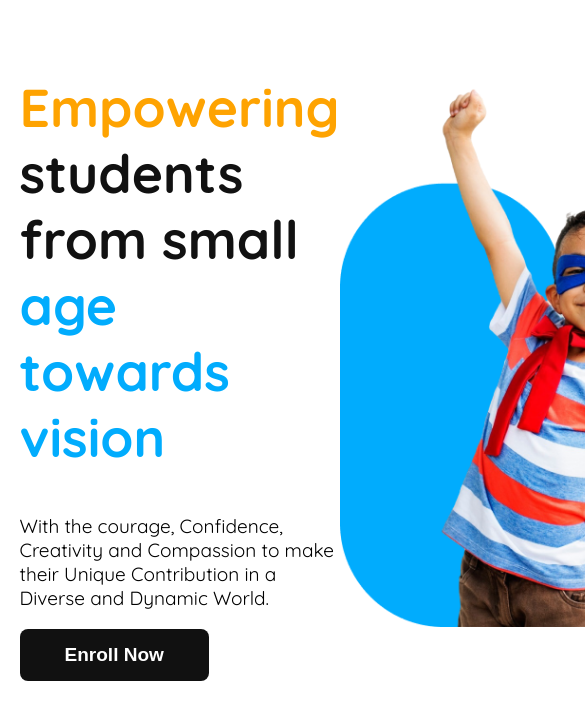
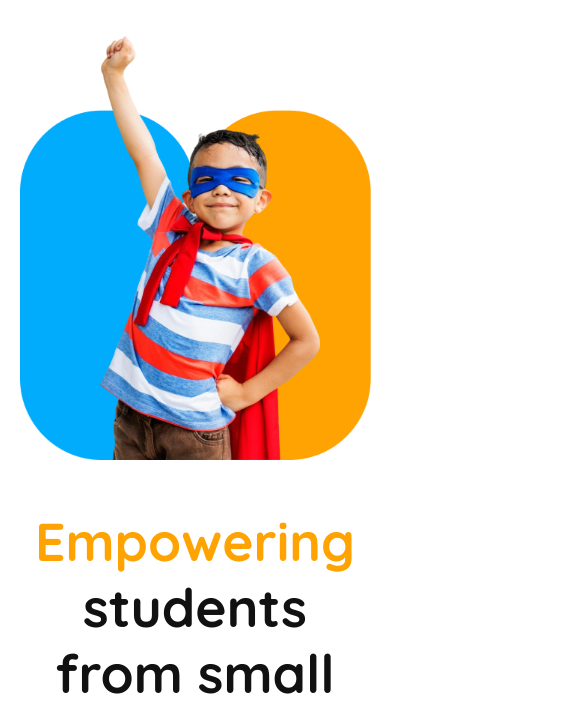
Before and after one commit to baizid20/-Kids-School-Responsive-Website-Assignment-2, a plain HTML site: page index.html in a window 390 px wide. Shown: the part 104-821 px from the top of the page, 585 px wide, since content can reach past the window. Drawn offline with Linux system fonts and the light colour scheme.

Commit message:
banner section responsive created

```diff
--- a/index.html
+++ b/index.html
@@ -35,7 +35,7 @@
 
 <section class="banner-container">
 <!-- banner section start here -->
-<div>
+<div class="banner-content-div">
   <h1 class="banner-title"><span class="orange">Empowering </span><br>
     <span class="black">students from small</span> <br>
     <span class="sky-blue"> age towards vision</span></h1>
--- a/style/color.css
+++ b/style/color.css
@@ -122,8 +122,8 @@ nav a{
     font-weight: bold;
 }
 .banner-img{
-    width:27.86rem;
-    height: 34.16rem;
+    width:100%;
+
 }
 
 /* Banner section style start here */
@@ -140,6 +140,12 @@ nav a{
 
 /* Responsive Design for Mobile device */
 @media screen and (max-width:576px) {
+    .banner-container{
+        flex-direction: column-reverse;
+    }
+    .banner-content-div{
+    text-align: center;
+    }
     .nav-container ,
     .navbar-btn{
         display: none;
```
